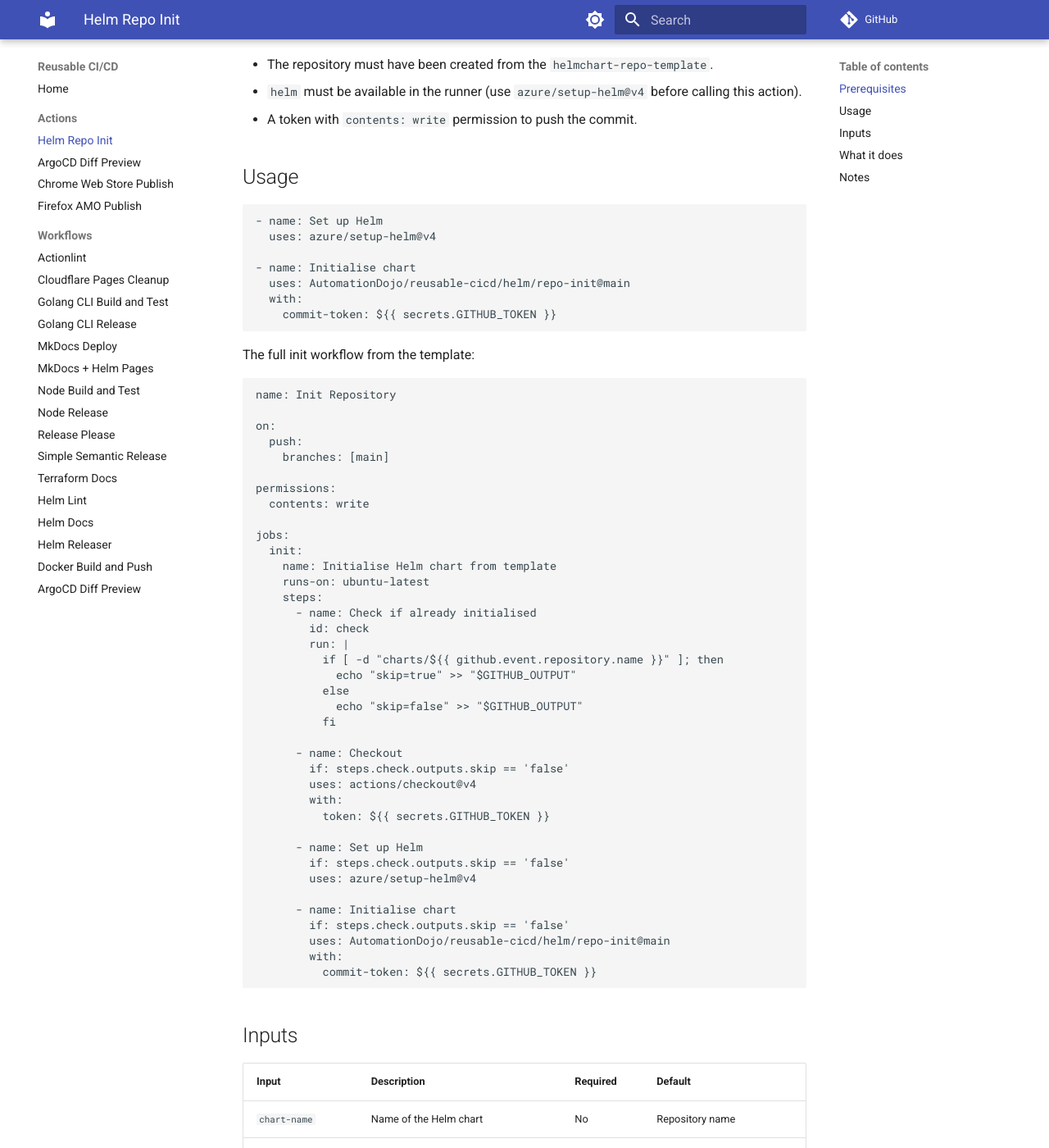
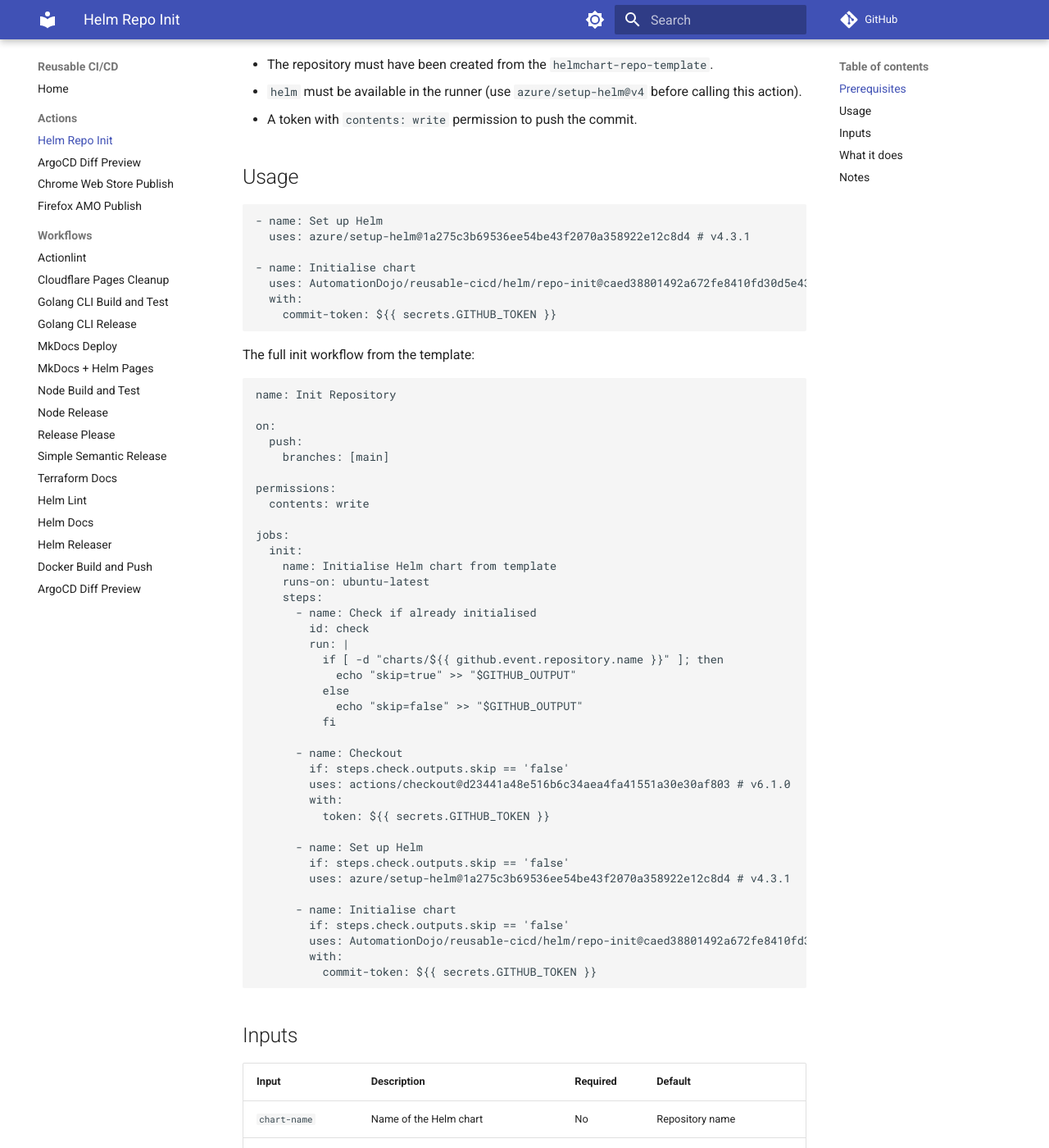
Before and after one commit to AutomationDojo/reusable-cicd, an MkDocs documentation site: the page built from docs/actions/helm-repo-init.md, in a window 1280 px wide and 1400 px high, scrolled down 349 px. Shown: the whole window at 82% size. Built offline with MkDocs 1.6.1 and Material for MkDocs 9.7.7, drawn with Linux system fonts in a browser that asks for light colours; comment, search, counter and statistics services are not loaded.

Commit message:
fix: pin internal composite actions to commit SHA (#33)

````diff
--- a/docs/actions/helm-repo-init.md
+++ b/docs/actions/helm-repo-init.md
@@ -14,10 +14,10 @@ It runs `helm create`, substitutes `CHART_NAME`/`GITHUB_OWNER` placeholders acro
 
 ```yaml
 - name: Set up Helm
-  uses: azure/setup-helm@v4
+  uses: azure/setup-helm@1a275c3b69536ee54be43f2070a358922e12c8d4 # v4.3.1
 
 - name: Initialise chart
-  uses: AutomationDojo/reusable-cicd/helm/repo-init@main
+  uses: AutomationDojo/reusable-cicd/helm/repo-init@caed38801492a672fe8410fd30d5e43578bc185a # v1.16.0
   with:
     commit-token: ${{ secrets.GITHUB_TOKEN }}
 ```
@@ -50,17 +50,17 @@ jobs:
 
       - name: Checkout
         if: steps.check.outputs.skip == 'false'
-        uses: actions/checkout@v4
+        uses: actions/checkout@d23441a48e516b6c34aea4fa41551a30e30af803 # v6.1.0
         with:
           token: ${{ secrets.GITHUB_TOKEN }}
 
       - name: Set up Helm
         if: steps.check.outputs.skip == 'false'
-        uses: azure/setup-helm@v4
+        uses: azure/setup-helm@1a275c3b69536ee54be43f2070a358922e12c8d4 # v4.3.1
 
       - name: Initialise chart
         if: steps.check.outputs.skip == 'false'
-        uses: AutomationDojo/reusable-cicd/helm/repo-init@main
+        uses: AutomationDojo/reusable-cicd/helm/repo-init@caed38801492a672fe8410fd30d5e43578bc185a # v1.16.0
         with:
           commit-token: ${{ secrets.GITHUB_TOKEN }}
 ```
````
Also changed, not shown: docs/actions/argocd-diff-preview.md (+5 -5 lines), docs/actions/chrome-webstore-publish.md (+2 -2 lines), docs/actions/firefox-amo-publish.md (+2 -2 lines), docs/workflows/release-please.md (+1 -1 lines), 1 other file.
